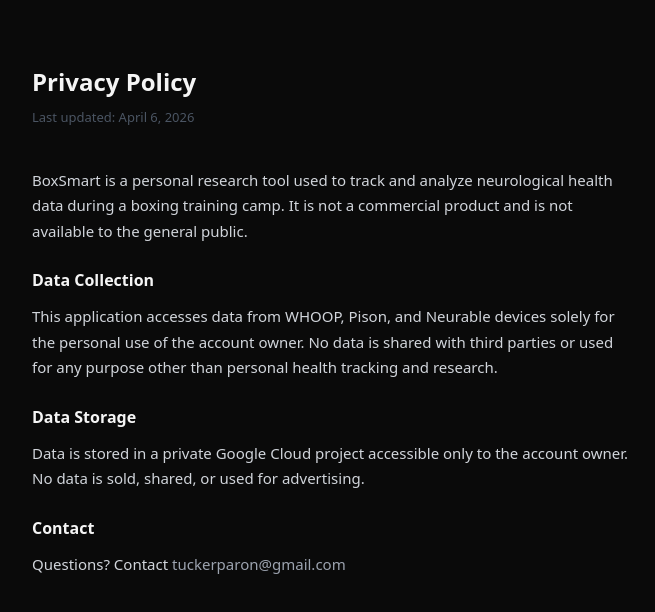
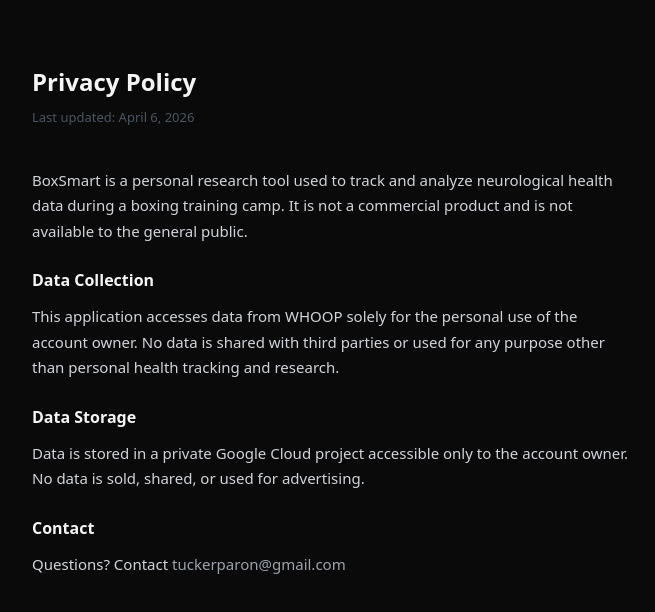
Before and after one commit to tuckerparon/box-smarter, a React (Vite) app in the folder frontend/: page /privacy in a window 1280 px wide. Shown: the top 612 px of the page, without its empty margins (308-963 px from the left). Built offline with nearby package versions, Linux system fonts and the light colour scheme.

Commit message:
Update privacy policy to reference WHOOP only

```diff
--- a/frontend/src/routes/Privacy.jsx
+++ b/frontend/src/routes/Privacy.jsx
@@ -27,9 +27,9 @@
           Data Collection
         </h2>
         <p style={{ fontSize: '15px', lineHeight: 1.7, marginBottom: '24px' }}>
-          This application accesses data from WHOOP, Pison, and Neurable devices solely for the
-          personal use of the account owner. No data is shared with third parties or used for
-          any purpose other than personal health tracking and research.
+          This application accesses data from WHOOP solely for the personal use of the account
+          owner. No data is shared with third parties or used for any purpose other than personal
+          health tracking and research.
         </p>
 
         <h2 style={{ fontSize: '16px', fontWeight: 600, color: '#f5f5f5', marginBottom: '12px' }}>
```
